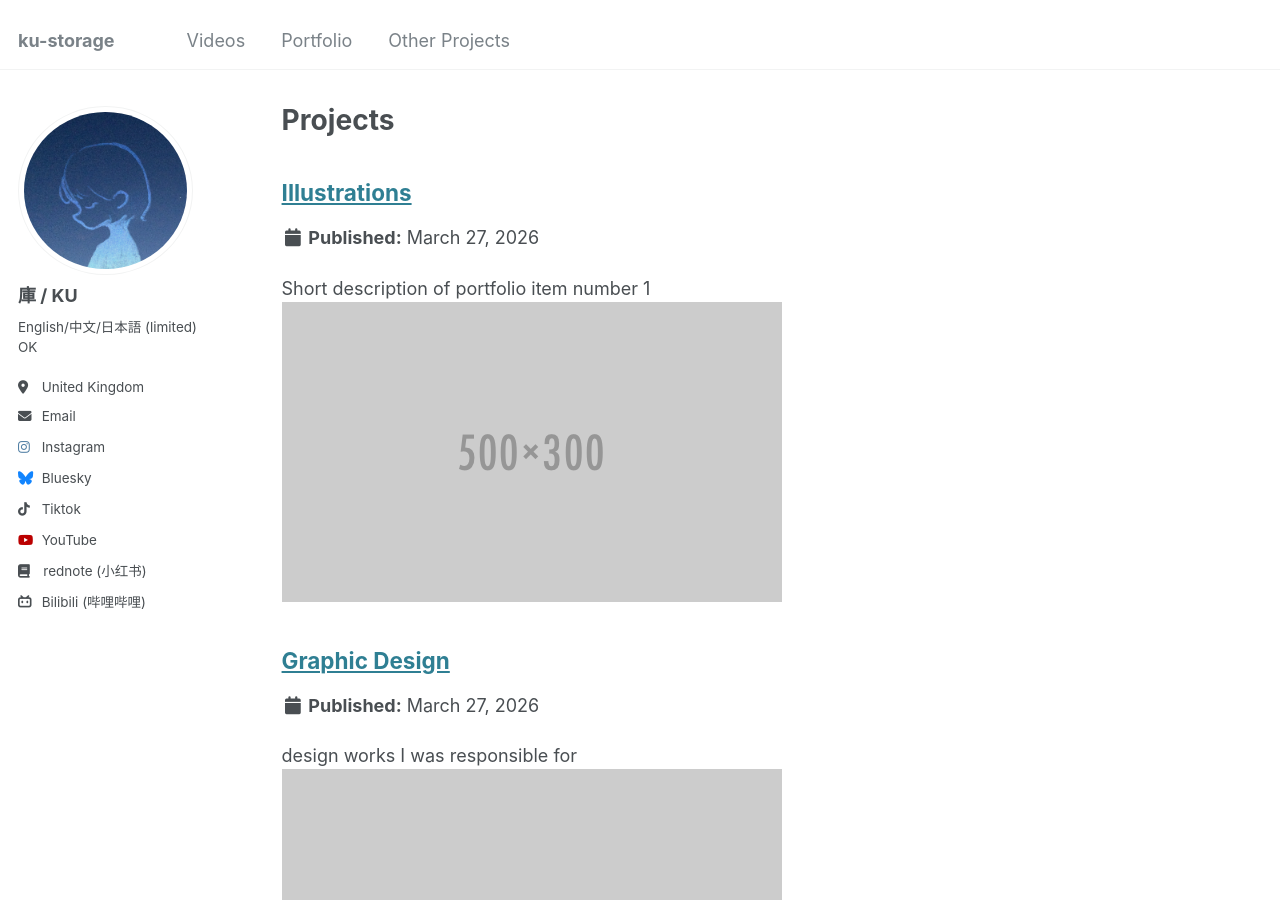
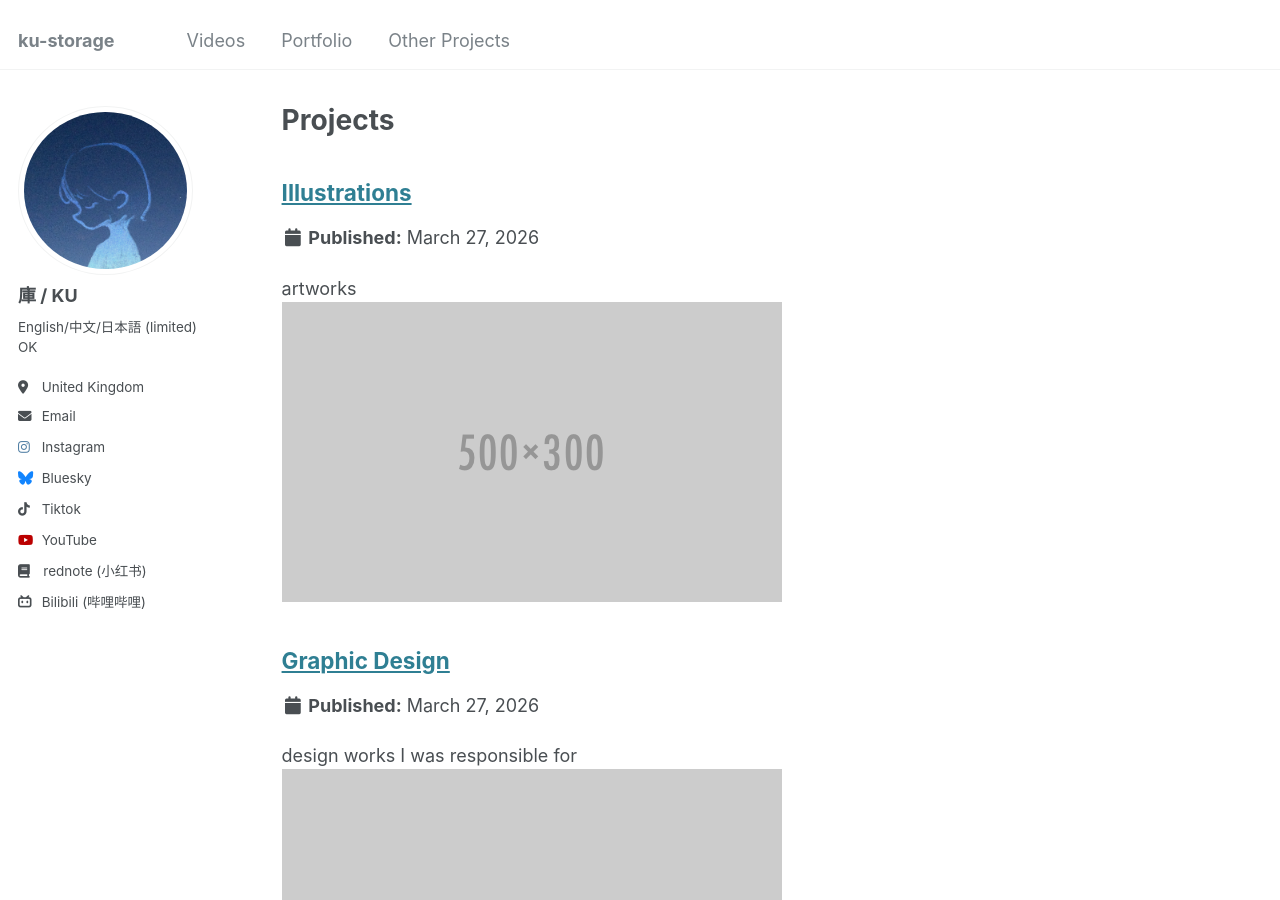
Before and after one commit to ku-storage/ku-storage.github.io, a Jekyll site: the page built from _pages/projects.html, in a window 1280 px wide and 900 px high. Built offline with Jekyll 4.4.1, drawn with Linux system fonts in a browser that asks for light colours.

Commit message:
Update portfolio-1.md

```diff
--- a/_portfolio/portfolio-1.md
+++ b/_portfolio/portfolio-1.md
@@ -1,6 +1,6 @@
 ---
 title: "Illustrations"
-excerpt: "Short description of portfolio item number 1<br/><img src='/images/500x300.png'>"
+excerpt: "artworks <br/><img src='/images/500x300.png'>"
 collection: portfolio
 ---
 
```
